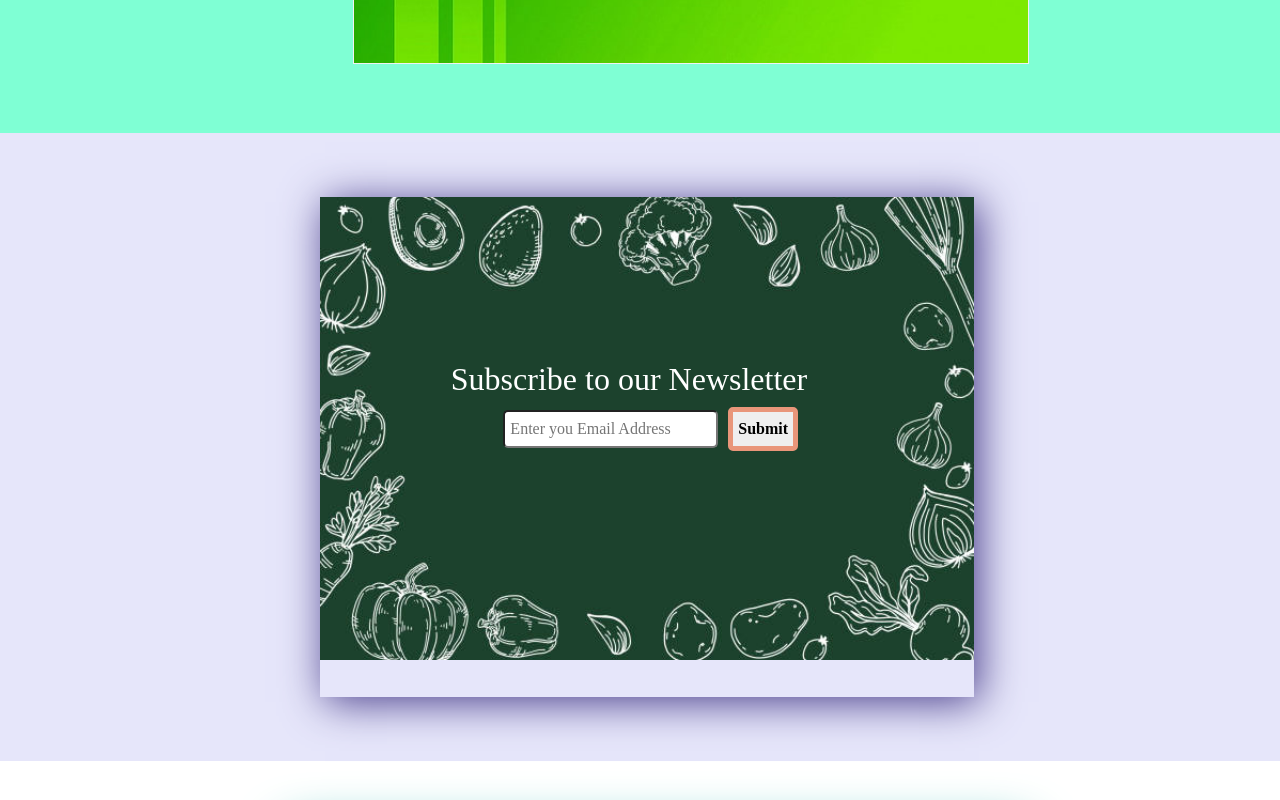
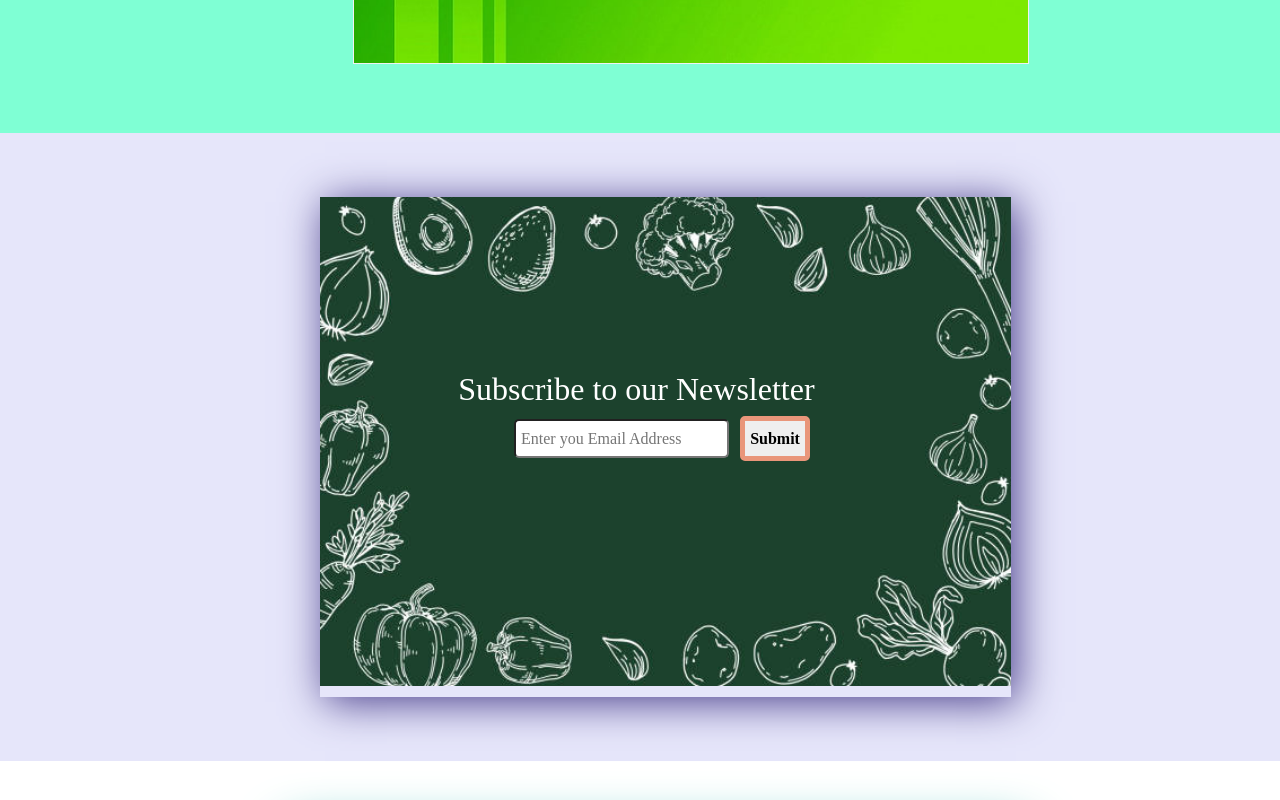
Before and after one commit to DHIVYAARAVI/Grocery_Store, a React (Create React App) app: page / in a window 1280 px wide. Shown: the part 3760-4560 px from the top of the page. Built offline with nearby package versions, Linux system fonts and the light colour scheme; a web font is replaced by a local one.

Commit message:
Update form.css

```diff
--- a/src/components/Form/form.css
+++ b/src/components/Form/form.css
@@ -1,6 +1,6 @@
 .form_head{
     background-color: #E6E6FA;
-    padding: 5% 23.9% 5% 25%;
+    padding: 5% 21% 5% 25%;
     margin-bottom: 5%;
 }
 
```
